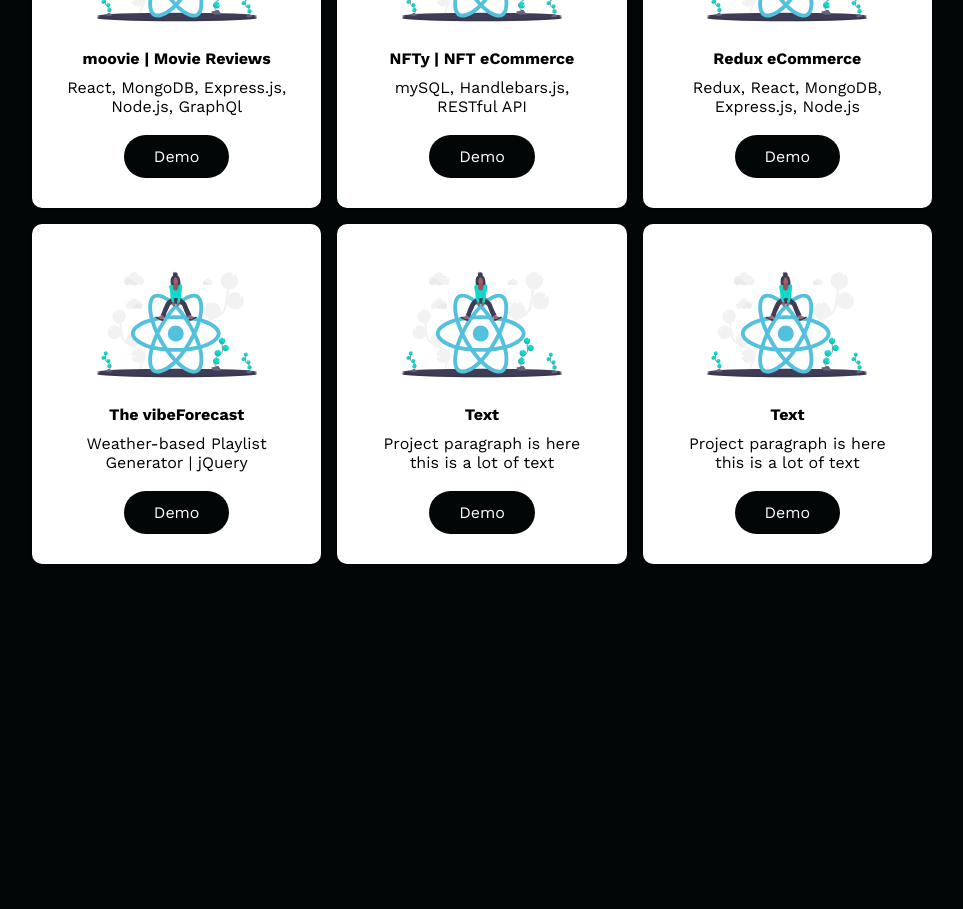
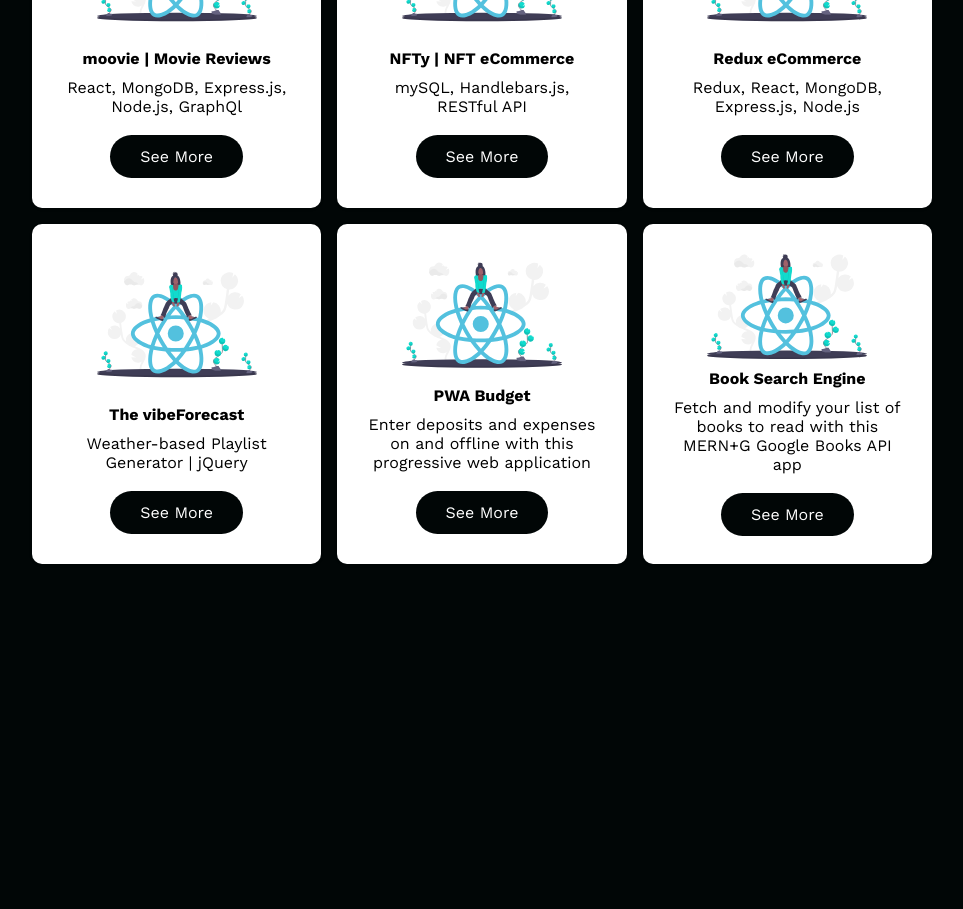
Before and after one commit to patrickbrown-io/pat-brown-designs, a React (Create React App) app: page / in a window 1280 px wide. Shown: the part 2000-2909 px from the top of the page, without its empty margins (158-1121 px from the left). Built offline with nearby package versions, Linux system fonts and the light colour scheme; grey boxes are pictures that could not be loaded.

Commit message:
Project pages completed

```diff
--- a/src/App.js
+++ b/src/App.js
@@ -6,7 +6,8 @@
 import NFTy from "./pages/nfty";
 import Redux from "./pages/redux";
 import VibeFore from "./pages/vibeforecast";
-
+import Budget from "./pages/budget";
+import Books from "./pages/books";
 function App() {
   return (
     <Router>
@@ -16,6 +17,8 @@
         <Route path="/nfty" component={NFTy} exact />
         <Route path="/redux" component={Redux} exact />
         <Route path="/vibe" component={VibeFore} exact />
+        <Route path="/budget" component={Budget} exact />
+        <Route path="/books" component={Books} exact />
       </Switch>
     </Router>
   );
--- a/src/components/ProjectSection/Data.js
+++ b/src/components/ProjectSection/Data.js
@@ -74,7 +74,7 @@
   topLine: "Weather-based Playlist Generator",
   headline: "the VibeForecast",
   description:
-    "This was the first project a few weeks into DU's Full Stack Developer program and holds a very special place in my heart. Developed with jQuery, this application takes OpenWeather API data in and returns music suggestions from YouTube's API of creative commons music. I was incredibly proud of myself and my team of complete beginning web engineers for getting this together with maybe a month of coding under out belts and a beginning understanding of JavaScript between the four of us",
+    "This was the first project a few weeks into DU's Full Stack Developer program and holds a very special place in my heart. Developed with jQuery, this application takes OpenWeather API data in and returns music suggestions from YouTube's API of creative commons music. I was incredibly proud of myself and my team of beginning web engineers for getting this together with less than a month of coding under out belts. Just look how far we've all come!",
   imgStart: false,
   imgSrc:
     "https://images.unsplash.com/photo-1555580399-49e780f216b7?ixid=MnwxMjA3fDB8MHxwaG90by1wYWdlfHx8fGVufDB8fHx8&ixlib=rb-1.2.1&auto=format&fit=crop&w=3774&q=80",
@@ -85,3 +85,43 @@
   repoSite: "https://github.com/AdamKuemmel/theVibeForecast",
   liveSite: "https://adamkuemmel.github.io/theVibeForecast/",
 };
+
+// PWA
+export const projObjFive = {
+  id: "budget",
+  lightBg: false,
+  lightText: true,
+  lightTextDesc: false,
+  topLine: "Take your application offline",
+  headline: "PWA Budget Tracker",
+  description:
+    "Giving users a fast and easy way to track their money is important, but allowing them to access that information anytime. Having offline functionality is paramount to a complete user experience and in this progressive web app budget, you can take your budgeting app on the go with a simple download",
+  imgStart: false,
+  imgSrc:
+    "https://github.com/patrickbrown-io/PWA-Budget-Tracker/raw/main/assets/screenshot.jpg",
+  alt: "A view of the Budget Progressive Web Application",
+  dark: true,
+  primary: true,
+  darkText: false,
+  repoSite: "https://github.com/patrickbrown-io/PWA-Budget-Tracker",
+  liveSite: "https://infinite-citadel-61093.herokuapp.com/",
+};
+export const projObjSix = {
+  id: "budget",
+  lightBg: false,
+  lightText: true,
+  lightTextDesc: false,
+  topLine: "Take your application offline",
+  headline: "PWA Budget Tracker",
+  description:
+    "Using Apollo Server and the MERNG Stack (MongoDB, Express, React, Node, and GraphQL), this is a Google Books API search engine. Authentication middleware works in the context of a GraphQL API. Includes schema settings for resolvers and typeDefs as outlined",
+  imgStart: false,
+  imgSrc:
+    "https://github.com/patrickbrown-io/Book-Search-Engine/raw/main/assets/screenshot.jpg",
+  alt: "A view of a Book Search Engine",
+  dark: true,
+  primary: true,
+  darkText: false,
+  repoSite: "https://github.com/patrickbrown-io/Book-Search-Engine",
+  liveSite: "https://whispering-river-55779.herokuapp.com/",
+};
--- a/src/components/Projects/index.js
+++ b/src/components/Projects/index.js
@@ -23,7 +23,7 @@
             <ProjectH2>moovie | Movie Reviews</ProjectH2>
             <ProjectP>React, MongoDB, Express.js, Node.js, GraphQl</ProjectP>
             <br />
-            <ButtonR to="/moovie">Demo</ButtonR>
+            <ButtonR to="/moovie">See More</ButtonR>
           </ProjectCard>
 
           <ProjectCard>
@@ -31,7 +31,7 @@
             <ProjectH2>NFTy | NFT eCommerce</ProjectH2>
             <ProjectP>mySQL, Handlebars.js, RESTful API</ProjectP>
             <br />
-            <ButtonR to="/nfty">Demo</ButtonR>
+            <ButtonR to="/nfty">See More</ButtonR>
           </ProjectCard>
 
           <ProjectCard>
@@ -39,7 +39,7 @@
             <ProjectH2>Redux eCommerce</ProjectH2>
             <ProjectP>Redux, React, MongoDB, Express.js, Node.js</ProjectP>
             <br />
-            <ButtonR to="/redux">Demo</ButtonR>
+            <ButtonR to="/redux">See More</ButtonR>
           </ProjectCard>
 
           <ProjectCard>
@@ -47,23 +47,29 @@
             <ProjectH2>The vibeForecast</ProjectH2>
             <ProjectP>Weather-based Playlist Generator | jQuery</ProjectP>
             <br />
-            <ButtonR to="/vibe">Demo</ButtonR>
+            <ButtonR to="/vibe">See More</ButtonR>
           </ProjectCard>
 
           <ProjectCard>
             <ProjectIcon src={Proj1} />
-            <ProjectH2>Text</ProjectH2>
-            <ProjectP>Project paragraph is here this is a lot of text</ProjectP>
+            <ProjectH2>PWA Budget</ProjectH2>
+            <ProjectP>
+              Enter deposits and expenses on and offline with this progressive
+              web application
+            </ProjectP>
             <br />
-            <ButtonR to="/contact">Demo</ButtonR>
+            <ButtonR to="/budget">See More</ButtonR>
           </ProjectCard>
 
           <ProjectCard>
             <ProjectIcon src={Proj1} />
-            <ProjectH2>Text</ProjectH2>
-            <ProjectP>Project paragraph is here this is a lot of text</ProjectP>
+            <ProjectH2>Book Search Engine</ProjectH2>
+            <ProjectP>
+              Fetch and modify your list of books to read with this MERN+G
+              Google Books API app
+            </ProjectP>
             <br />
-            <ButtonR to="/contact">Demo</ButtonR>
+            <ButtonR to="/books">See More</ButtonR>
           </ProjectCard>
         </ProjectWrapper>
       </ProjectContainer>
--- /dev/null
+++ b/src/pages/books.js
@@ -0,0 +1,25 @@
+import React, { useState } from "react";
+import Sidebar from "../components/Sidebar";
+import ProjectSection from "../components/ProjectSection";
+import { projObjSix } from "../components/ProjectSection/Data";
+import Footer from "../components/Footer";
+import ProjNavbar from "../components/ProjNav";
+
+const Books = () => {
+  const [isOpen, setIsOpen] = useState(false);
+
+  const toggle = () => {
+    setIsOpen(!isOpen);
+  };
+
+  return (
+    <>
+      <Sidebar isOpen={isOpen} toggle={toggle} />
+      <ProjNavbar toggle={toggle} />
+      <ProjectSection {...projObjSix} />
+      <Footer />
+    </>
+  );
+};
+
+export default Books;
--- /dev/null
+++ b/src/pages/budget.js
@@ -0,0 +1,25 @@
+import React, { useState } from "react";
+import Sidebar from "../components/Sidebar";
+import ProjectSection from "../components/ProjectSection";
+import { projObjFive } from "../components/ProjectSection/Data";
+import Footer from "../components/Footer";
+import ProjNavbar from "../components/ProjNav";
+
+const Budget = () => {
+  const [isOpen, setIsOpen] = useState(false);
+
+  const toggle = () => {
+    setIsOpen(!isOpen);
+  };
+
+  return (
+    <>
+      <Sidebar isOpen={isOpen} toggle={toggle} />
+      <ProjNavbar toggle={toggle} />
+      <ProjectSection {...projObjFive} />
+      <Footer />
+    </>
+  );
+};
+
+export default Budget;
```
